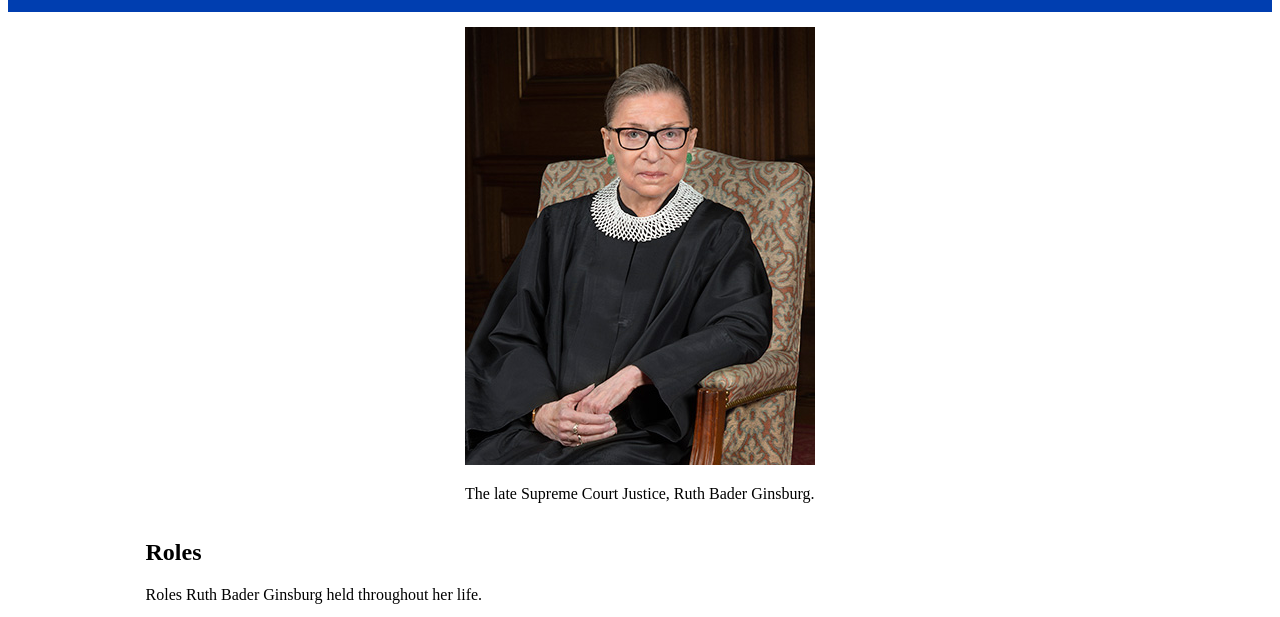
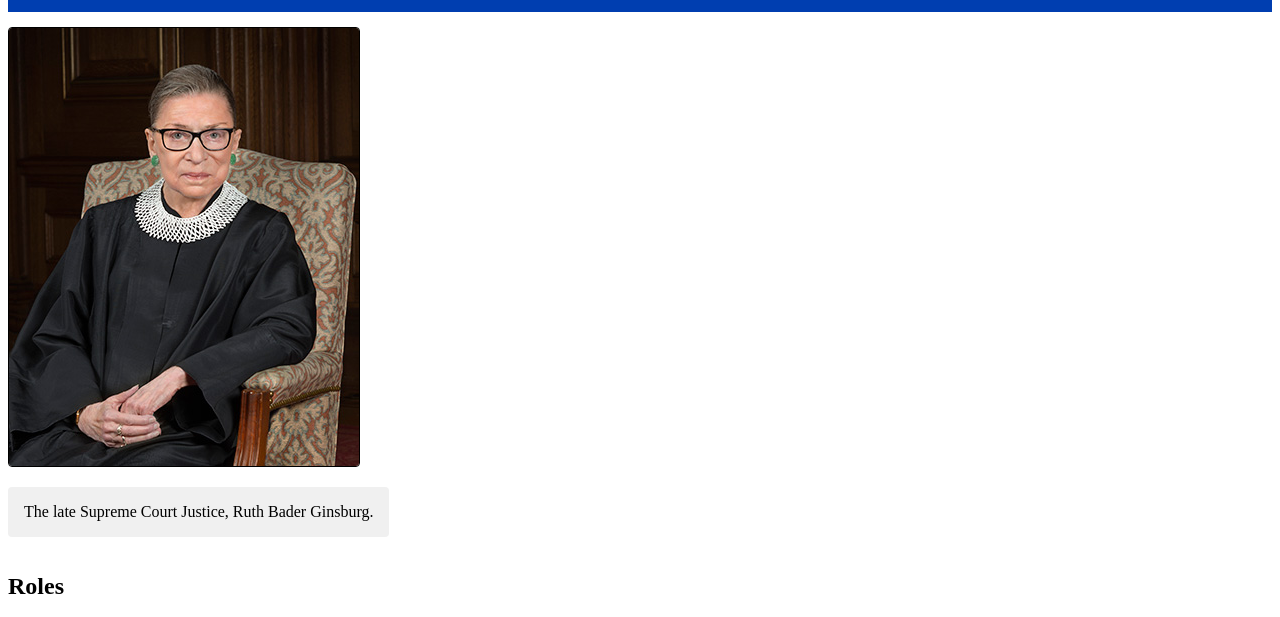
Before and after one commit to apatel04/assignment-1, a website: page public/asst-1/index.html in a window 1280 px wide. Shown: the part 154-771 px from the top of the page. Drawn offline with Linux system fonts and the light colour scheme; a web font is replaced by a local one.

Commit message:
update styles.css

```diff
--- a/public/asst-1/styles.css
+++ b/public/asst-1/styles.css
@@ -20,6 +20,25 @@ html {
     display: flex;
     flex-direction: row;
     flex-wrap: wrap;
-    justify-content: center;
+    justify-content: space-between;
     align-items: flex-start;
 }
+
+.image {
+    border-radius: 4px;
+    border-width: 1px;
+    border-style: solid;
+}
+
+.wrapper {
+    flex: 0 1 auto;
+    margin-right: 15px;
+}
+
+.first p {
+    background: #f0f0f0;
+    border-radius: 4px;
+    padding: 15px;
+    flex: 0 1 auto;
+    border: solid 1px transparent;
+}
```
